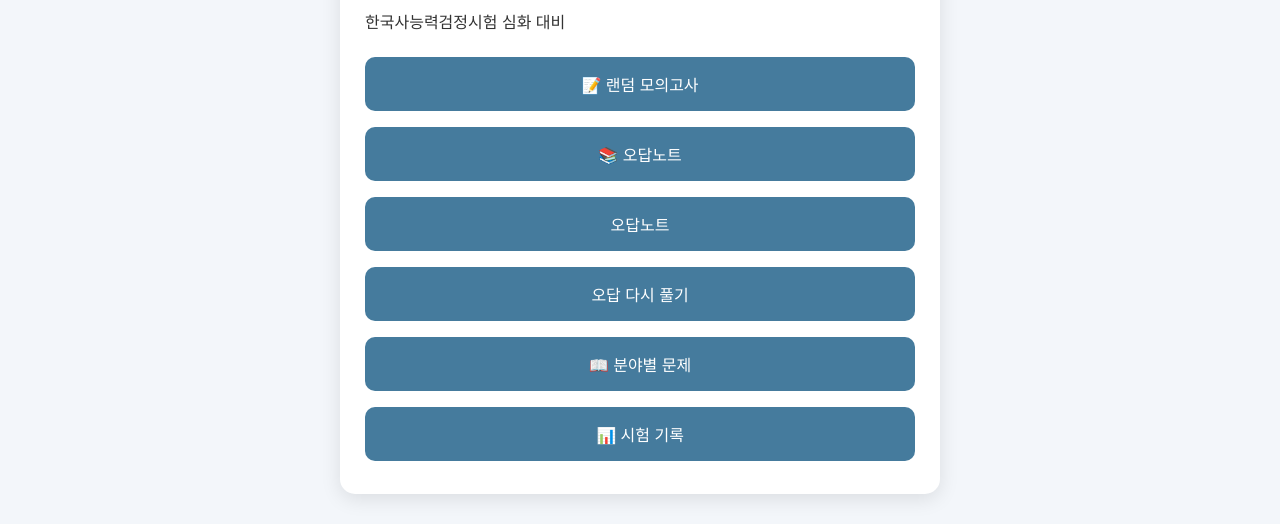
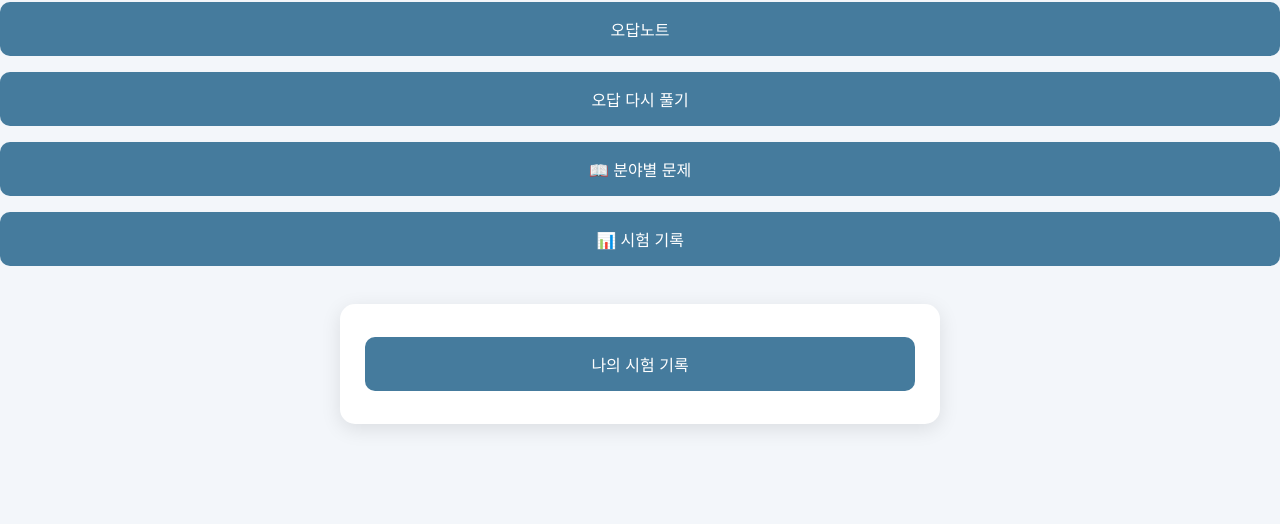
Before and after one commit to edison2kusa-wq/AI_History_Quiz, a plain HTML site: page index.html in a window 1280 px wide. Shown: the part 430-954 px from the top of the page. After the commit the page ends 884 px from the top, so only its background shows below. Drawn offline with Linux system fonts and the light colour scheme.

Commit message:
clean menu buttons

```diff
--- a/index.html
+++ b/index.html
@@ -28,14 +28,7 @@ content="website">
 
 <body>
 
-<div class="container">
 
-    <!-- 메인 메뉴 -->
-    <button id="myHistoryBtn">
-나의 시험 기록
-</button>
-
-<div id="myHistory"></div>
 
     <div id="mainMenu">
 
@@ -192,9 +185,6 @@ placeholder="비밀번호"
 
         </div>
 
-        <button id="wrongBtn">
-            📚 오답노트
-        </button>
         <button id="wrongNoteBtn">
 오답노트
 </button>
@@ -237,6 +227,16 @@ placeholder="비밀번호"
         <button id="historyBtn">
             📊 시험 기록
         </button>
+
+        <div class="container">
+
+    <!-- 메인 메뉴 -->
+    <button id="myHistoryBtn">
+나의 시험 기록
+</button>
+
+<div id="myHistory"></div>
+
 
     </div>
 
@@ -292,9 +292,9 @@ placeholder="비밀번호"
 
 <script src="https://www.gstatic.com/firebasejs/10.12.2/firebase-app-compat.js"></script>
 
+<script src="https://www.gstatic.com/firebasejs/10.12.2/firebase-firestore-compat.js"></script>
+
 <script src="https://www.gstatic.com/firebasejs/10.12.2/firebase-auth-compat.js"></script>
-
-<script src="https://www.gstatic.com/firebasejs/10.12.2/firebase-firestore-compat.js"></script>
 
 <script src="frontend/firebase-config.js"></script>
 
```
